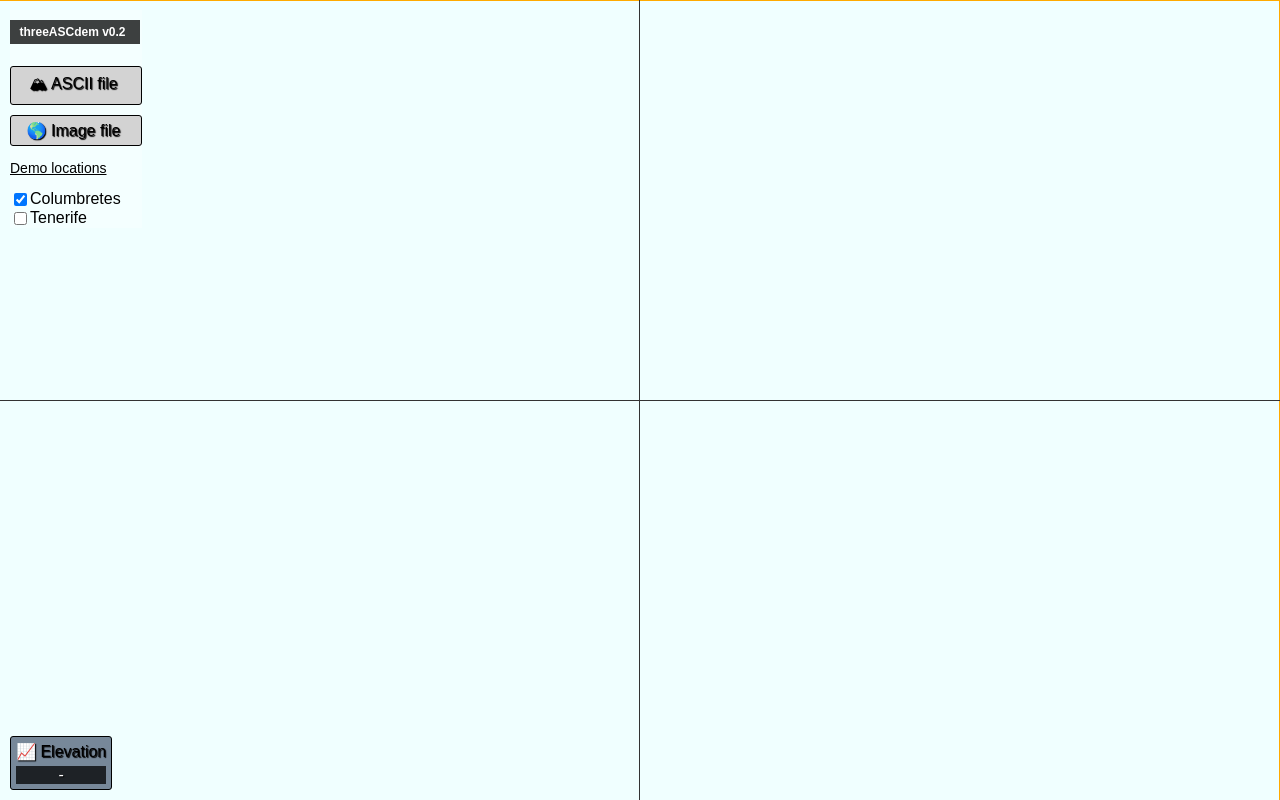
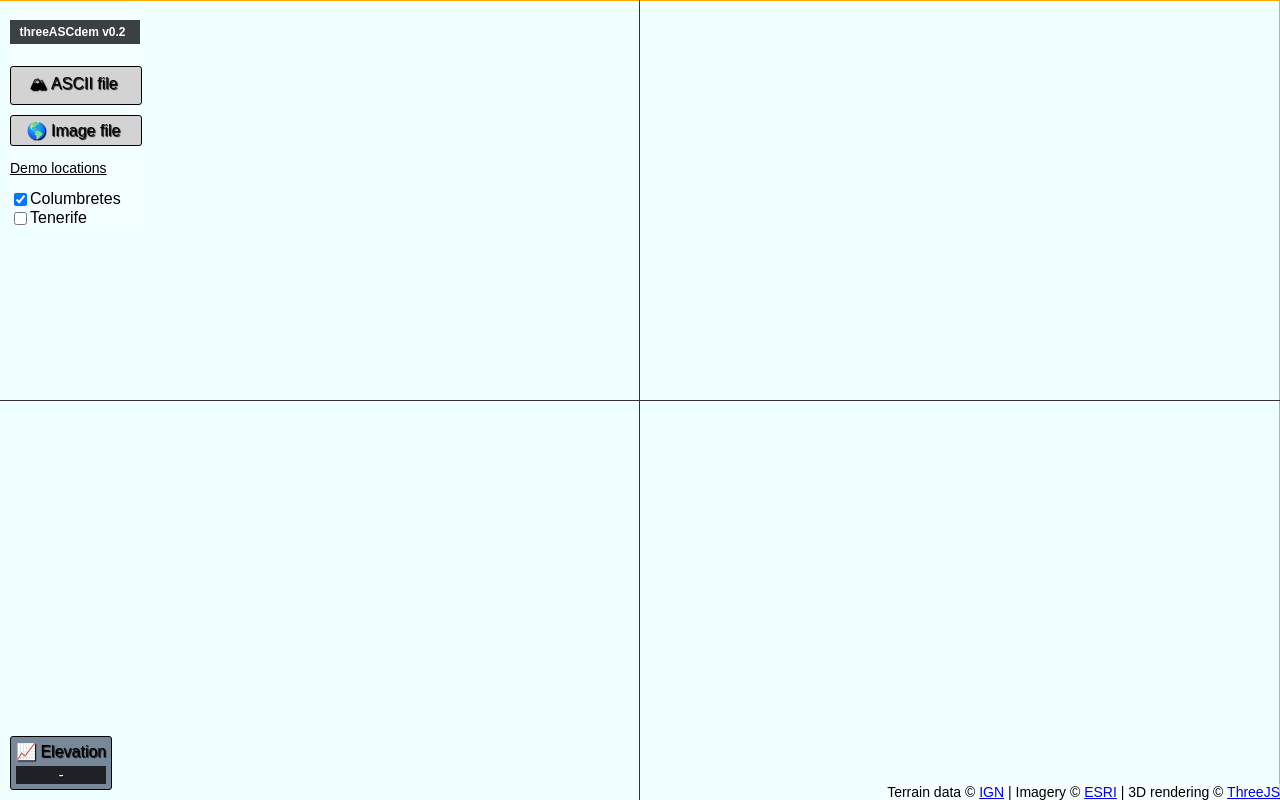
Before and after one commit to TheRoam/threeASC, a plain HTML site: page index.html in a window 1280 px wide. Drawn offline with nearby package versions, Linux system fonts and the light colour scheme; no server answers.

Commit message:
added attributions

```diff
--- a/index.html
+++ b/index.html
@@ -42,6 +42,11 @@
 	<body>
 		<div id="elevationBtn" style="position:absolute;display:block;bottom:0;left:0;margin-left:10px;margin-bottom:10px;font-family:Arial;background-color:lightgrey;color:black;padding:5px 5px 5px 5px;border:1px solid black;border-radius:3px;text-shadow:1px 1px 1px black;cursor:pointer;">📈 Elevation
 			<div id="elevationTxt" style="background-color:rgba(0,0,0,0.75);color:white;text-align:center;margin-top:5px;">-</div>
+		</div>
+		<div id="attribution" style="display:block;position:absolute;bottom:0;right:0;background-color:rgba(255,255,255,0.5);font-size:14px;font-family:Arial">
+		Terrain data © <a href="https://ign.es" target="_blank">IGN</a>
+		| Imagery © <a href="https://esri.com" target="_blank">ESRI</a>
+		| 3D rendering © <a href="https://threejs.org" target="_blank">ThreeJS</a>
 		</div>
 		<script type="importmap">
 		  {
```
